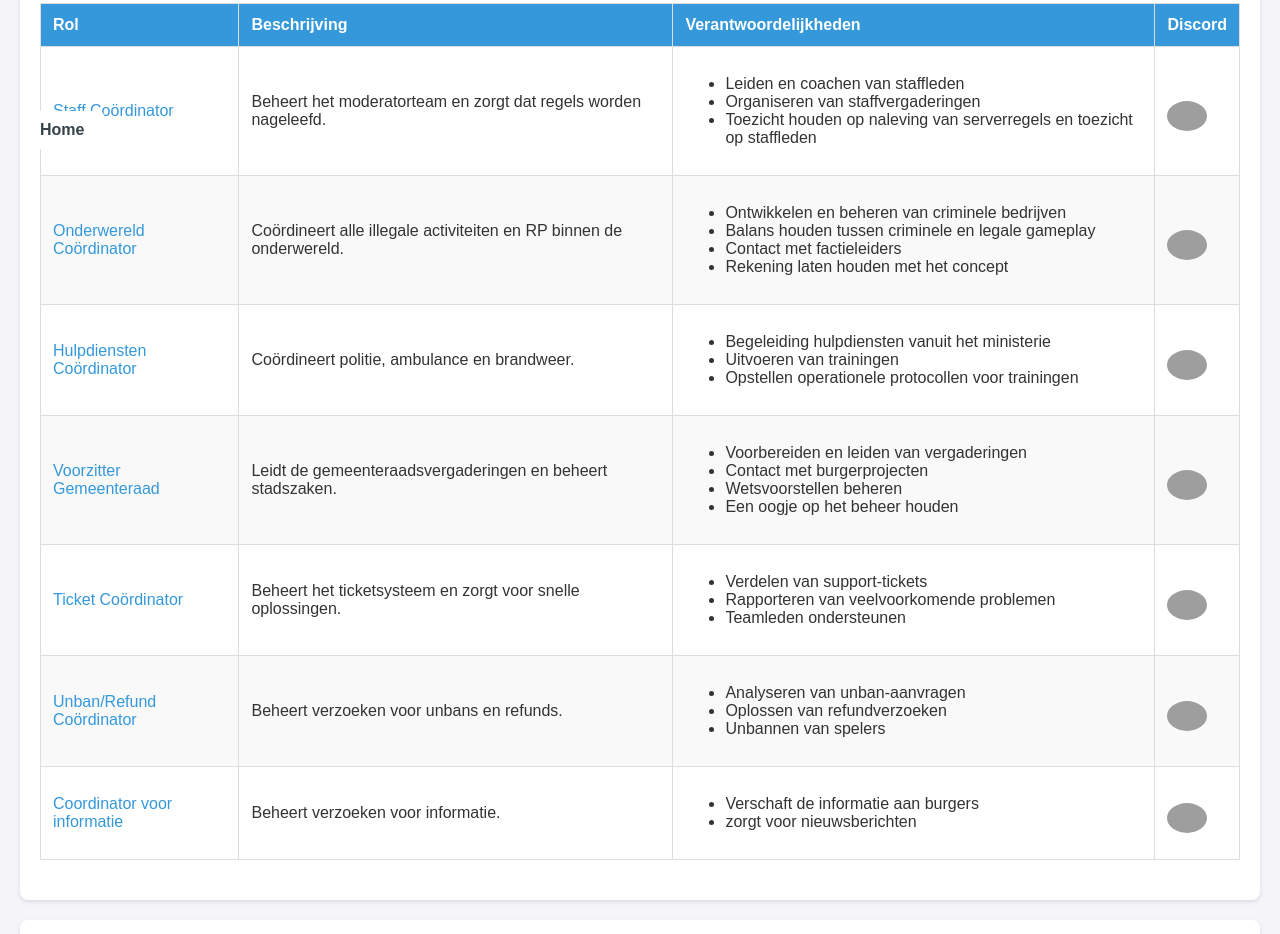
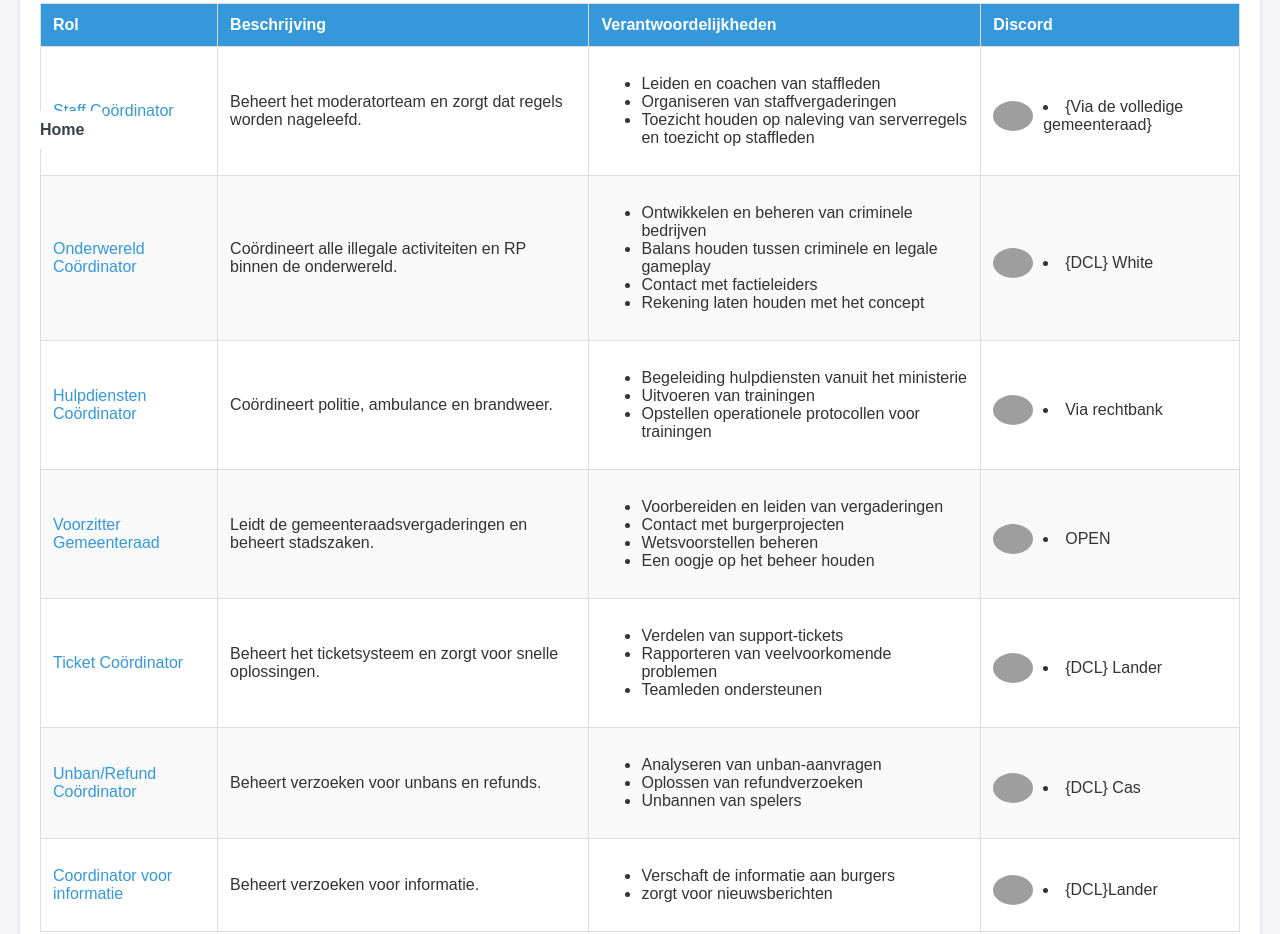
Before and after one commit to dutchcorelife/dutchcorelife.github.io, a plain HTML site: page staff.html in a window 1280 px wide. Shown: the part 270-1204 px from the top of the page. Drawn offline with Linux system fonts and the light colour scheme; grey boxes are pictures that could not be loaded.

Commit message:
Update staff.html

```diff
--- a/staff.html
+++ b/staff.html
@@ -167,7 +167,7 @@
                     <td>
                         <div class="discord-profile">
                             <img src="https://cdn.discordapp.com/attachments/1220087526535073917/1313253114664456253/Ontwerp_zonder_titel_4.png?ex=67541305&is=6752c185&hm=62be432213ae80f2855c3f367f6a545ab4b240a6b1d6adaf787695892a7860d1&" alt="Staff Avatar" width="40">
-                            <!-- <a href="https://discord.com/users/USER_ID" target="_blank">Discord Profiel</a> -->
+                            <li>{Via de volledige gemeenteraad}</li>
                         </div>
                     </td>
                 </tr>
@@ -185,7 +185,7 @@
                     <td>
                         <div class="discord-profile">
                             <img src="https://cdn.discordapp.com/attachments/1220087526535073917/1313253114664456253/Ontwerp_zonder_titel_4.png?ex=67541305&is=6752c185&hm=62be432213ae80f2855c3f367f6a545ab4b240a6b1d6adaf787695892a7860d1&" alt="Onderwereld Avatar" width="40">
-                            <!-- <a href="https://discord.com/users/USER_ID" target="_blank">Discord Profiel</a> -->
+                            <li>{DCL} White</li>
                         </div>
                     </td>
                 </tr>
@@ -202,7 +202,7 @@
                     <td>
                         <div class="discord-profile">
                             <img src="https://cdn.discordapp.com/attachments/1220087526535073917/1313253114664456253/Ontwerp_zonder_titel_4.png?ex=67541305&is=6752c185&hm=62be432213ae80f2855c3f367f6a545ab4b240a6b1d6adaf787695892a7860d1&" alt="Hulpdiensten Avatar" width="40">
-                            <!-- <a href="https://discord.com/users/USER_ID" target="_blank">Discord Profiel</a> -->
+                            <li>Via rechtbank</li>
                         </div>
                     </td>
                 </tr>
@@ -220,7 +220,7 @@
                     <td>
                         <div class="discord-profile">
                             <img src="https://cdn.discordapp.com/attachments/1220087526535073917/1313253114664456253/Ontwerp_zonder_titel_4.png?ex=67541305&is=6752c185&hm=62be432213ae80f2855c3f367f6a545ab4b240a6b1d6adaf787695892a7860d1&" alt="Voorzitter Avatar" width="40">
-                            <!-- <a href="https://discord.com/users/USER_ID" target="_blank">Discord Profiel</a> -->
+                            <li>OPEN</li>
                         </div>
                     </td>
                 </tr>
@@ -237,7 +237,7 @@
                     <td>
                         <div class="discord-profile">
                             <img src="https://cdn.discordapp.com/attachments/1220087526535073917/1313253114664456253/Ontwerp_zonder_titel_4.png?ex=67541305&is=6752c185&hm=62be432213ae80f2855c3f367f6a545ab4b240a6b1d6adaf787695892a7860d1&" alt="Ticket Coördinator Avatar" width="40">
-                            <!-- <a href="https://discord.com/users/1130102733798658058" target="_blank">Discord Profiel</a> -->
+                            <li>{DCL} Lander</li>
                         </div>
                     </td>
                 </tr>
@@ -254,7 +254,7 @@
                     <td>
                         <div class="discord-profile">
                             <img src="https://cdn.discordapp.com/attachments/1220087526535073917/1313253114664456253/Ontwerp_zonder_titel_4.png?ex=67541305&is=6752c185&hm=62be432213ae80f2855c3f367f6a545ab4b240a6b1d6adaf787695892a7860d1&" alt="Unban Avatar" width="40">
-                            <!-- <a href="https://discord.com/users/USER_ID" target="_blank">Discord Profiel</a> -->
+                            <li>{DCL} Cas</li>
                         </div>
                     </td>
                 </tr>
@@ -270,7 +270,7 @@
                     <td>
                         <div class="discord-profile">
                             <img src="https://cdn.discordapp.com/attachments/1220087526535073917/1313253114664456253/Ontwerp_zonder_titel_4.png?ex=67541305&is=6752c185&hm=62be432213ae80f2855c3f367f6a545ab4b240a6b1d6adaf787695892a7860d1&" alt="Unban Avatar" width="40">
-                            <!-- <a href="https://discord.com/users/USER_ID" target="_blank">Discord Profiel</a> -->
+                            <li>{DCL}Lander</li>
                         </div>
                     </td>
                 </tr>
```
